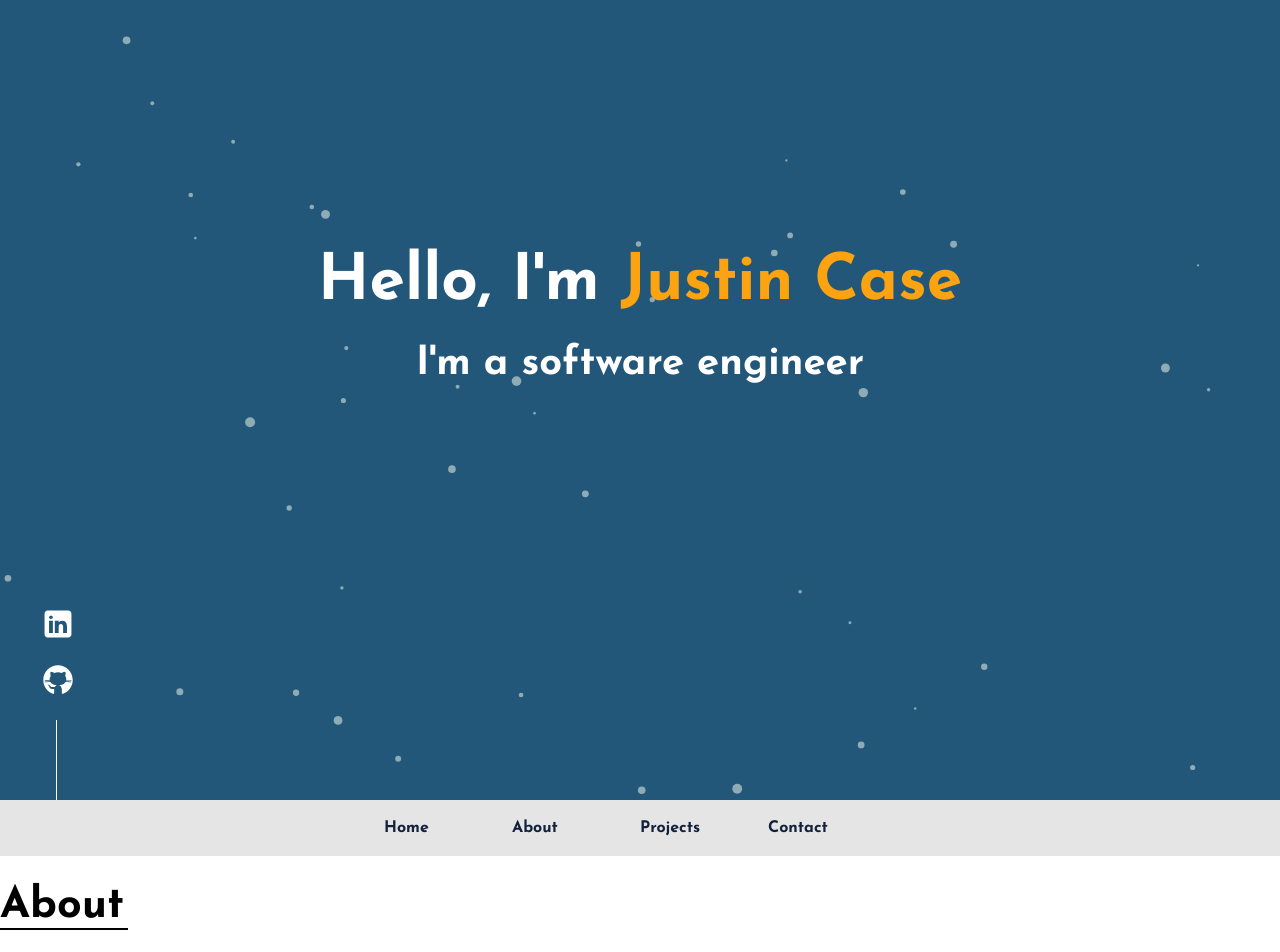
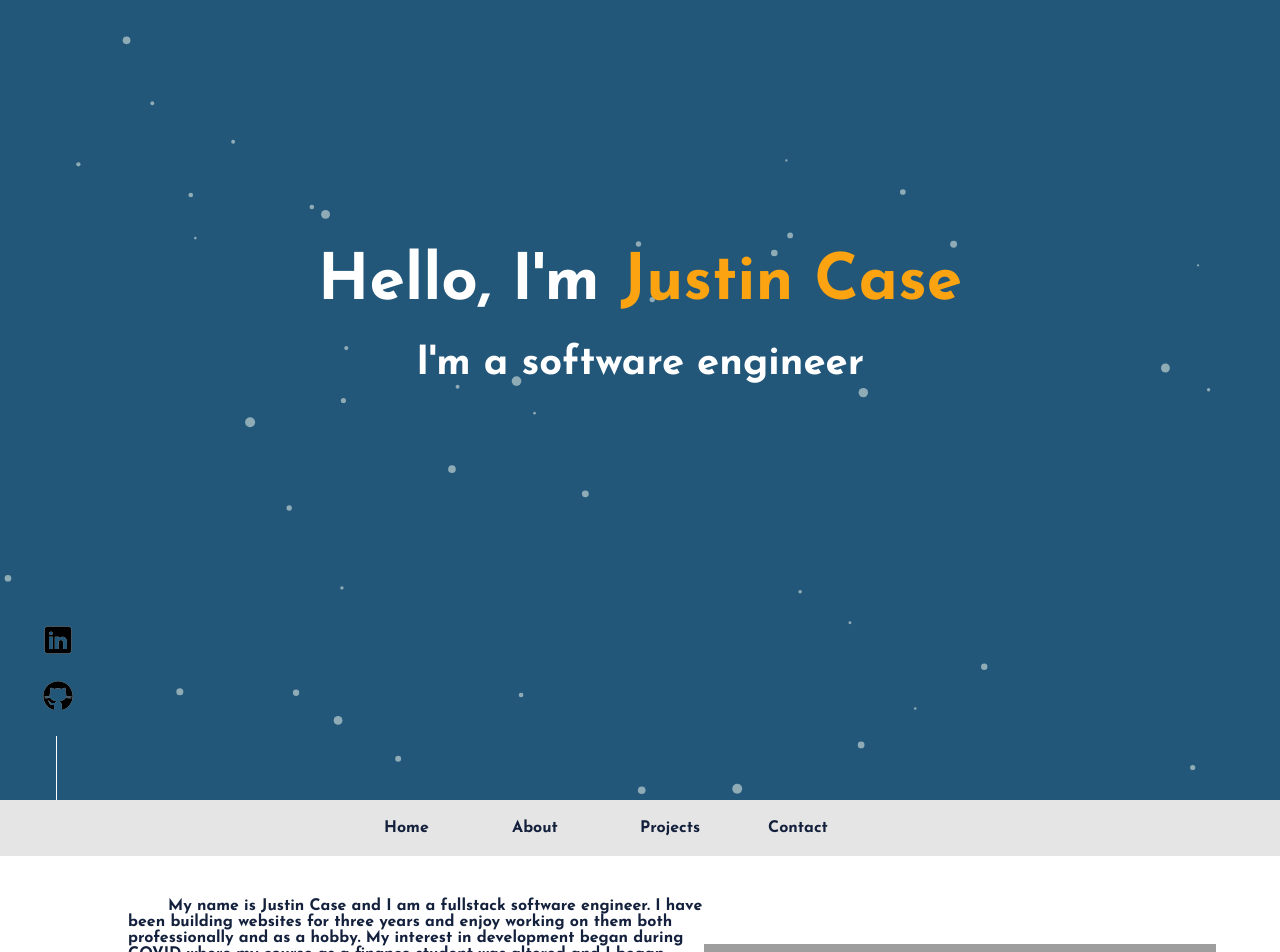
Before and after one commit to Jcase22/Portfolio, a React (Vite) app: page / in a window 1280 px wide. Shown: the top 952 px of the page. Built offline with nearby package versions, Linux system fonts and the light colour scheme; grey boxes are pictures that could not be loaded.

Commit message:
second commit

```diff
--- a/src/App.tsx
+++ b/src/App.tsx
@@ -19,7 +19,7 @@ const App = () => {
 
   return (
     <div className='app-container'>
-      {/* {innerWidth >= 1190 ? (<Sidebar />) : (null)} */}
+      {innerWidth >= 1190 ? (<Sidebar />) : (null)}
       <Sidebar />
       <Home />
       <Navbar />
--- a/src/components/About/index.css
+++ b/src/components/About/index.css
@@ -3,14 +3,6 @@
   width: 85vw;
   display: flex;
   margin: 0 5vw 0 10vw;
-}
-
-.about-title {
-  font-size: 2.7em;
-  border: solid;
-  border-width: 0 0 2px 0;
-  color: var(--primary-dark);
-  width: 10vw;
 }
 
 .body-container {
--- a/src/components/About/index.tsx
+++ b/src/components/About/index.tsx
@@ -5,9 +5,6 @@ const About = () => {
 
   return (
     <div>
-      <h1 className='about-title'>
-        About
-      </h1>
       <div className="about-container">
         <div className='body-container'>
 
--- a/src/components/Home/index.css
+++ b/src/components/Home/index.css
@@ -2,6 +2,7 @@
   display: flex;
   flex-direction: column;
   height: 100vh;
+  user-select: none;
 }
 
 .particle {
--- a/src/components/Navbar/index.css
+++ b/src/components/Navbar/index.css
@@ -15,4 +15,5 @@
   width: 10vw;
   color: var(--secondary-dark);
   font-weight: bold;
+  user-select: none;
 }
--- a/src/components/Navbar/index.tsx
+++ b/src/components/Navbar/index.tsx
@@ -3,10 +3,10 @@ import './index.css'
 const Navbar = () => {
   return (
     <div className='navbar-container'>
-      <div className='navbar-link'>Home</div>
-      <div className='navbar-link'>About</div>
-      <div className='navbar-link'>Projects</div>
-      <div className='navbar-link'>Contact</div>
+      <div className='navbar-link' onClick={() =>  window.scrollTo({ top: 0, behavior: 'smooth' })}>Home</div>
+      <div className='navbar-link' onClick={() =>  window.scrollTo({ top: 725, behavior: 'smooth' })}>About</div>
+      <div className='navbar-link' onClick={() =>  window.scrollTo({ top: 1275, behavior: 'smooth' })}>Projects</div>
+      <div className='navbar-link' onClick={() =>  window.scrollTo({ top: 1827, behavior: 'smooth' })}>Contact</div>
     </div>
   )
 }
--- a/src/components/Sidebar/index.css
+++ b/src/components/Sidebar/index.css
@@ -7,7 +7,7 @@
 #vl {
   box-sizing: border-box;
   border-left: 1px solid var(--primary-light);
-  height: 10vh;
+  height: 8vh;
   margin-left: 7vh;
   min-width: 7vh;
 }
```
